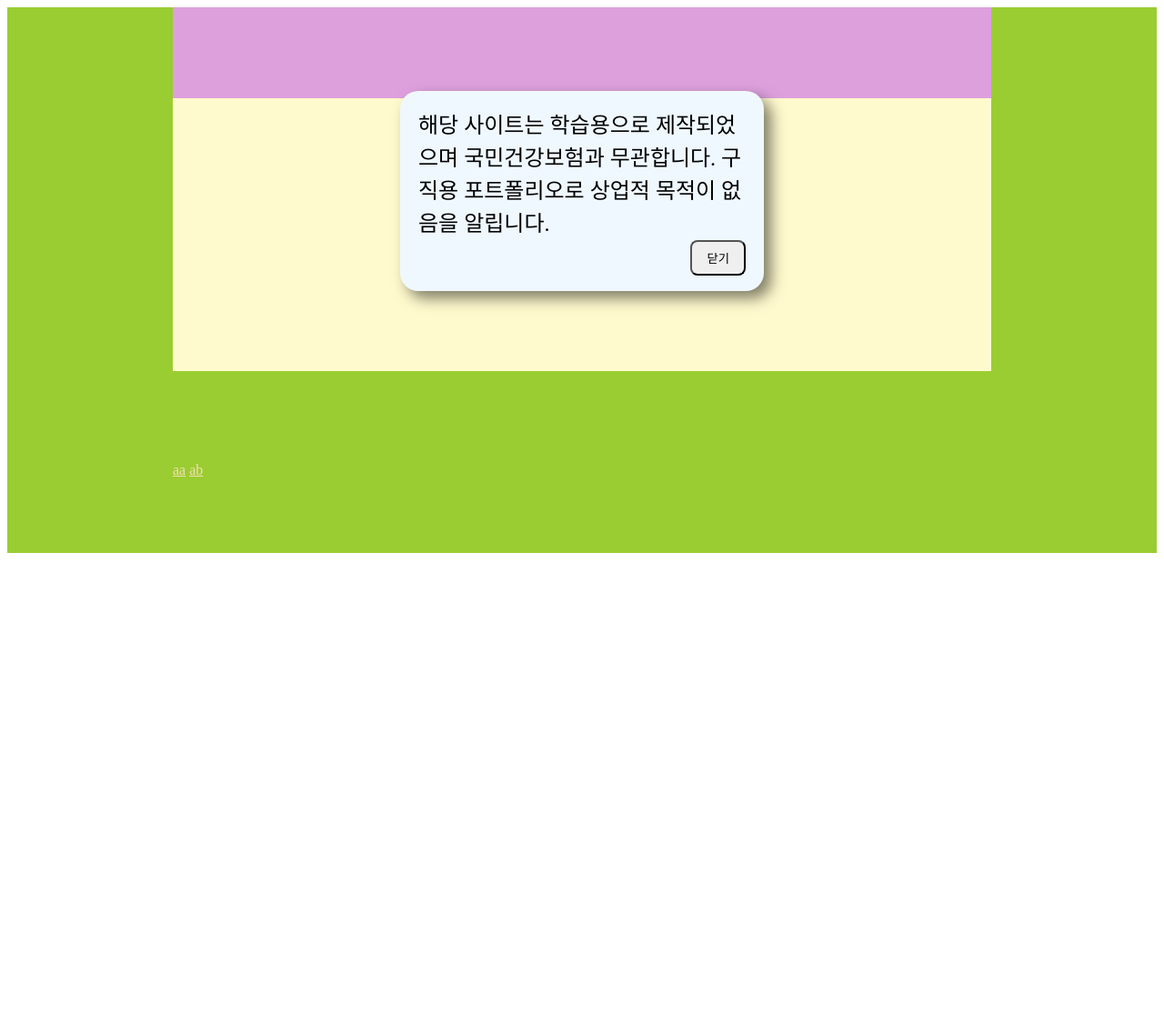
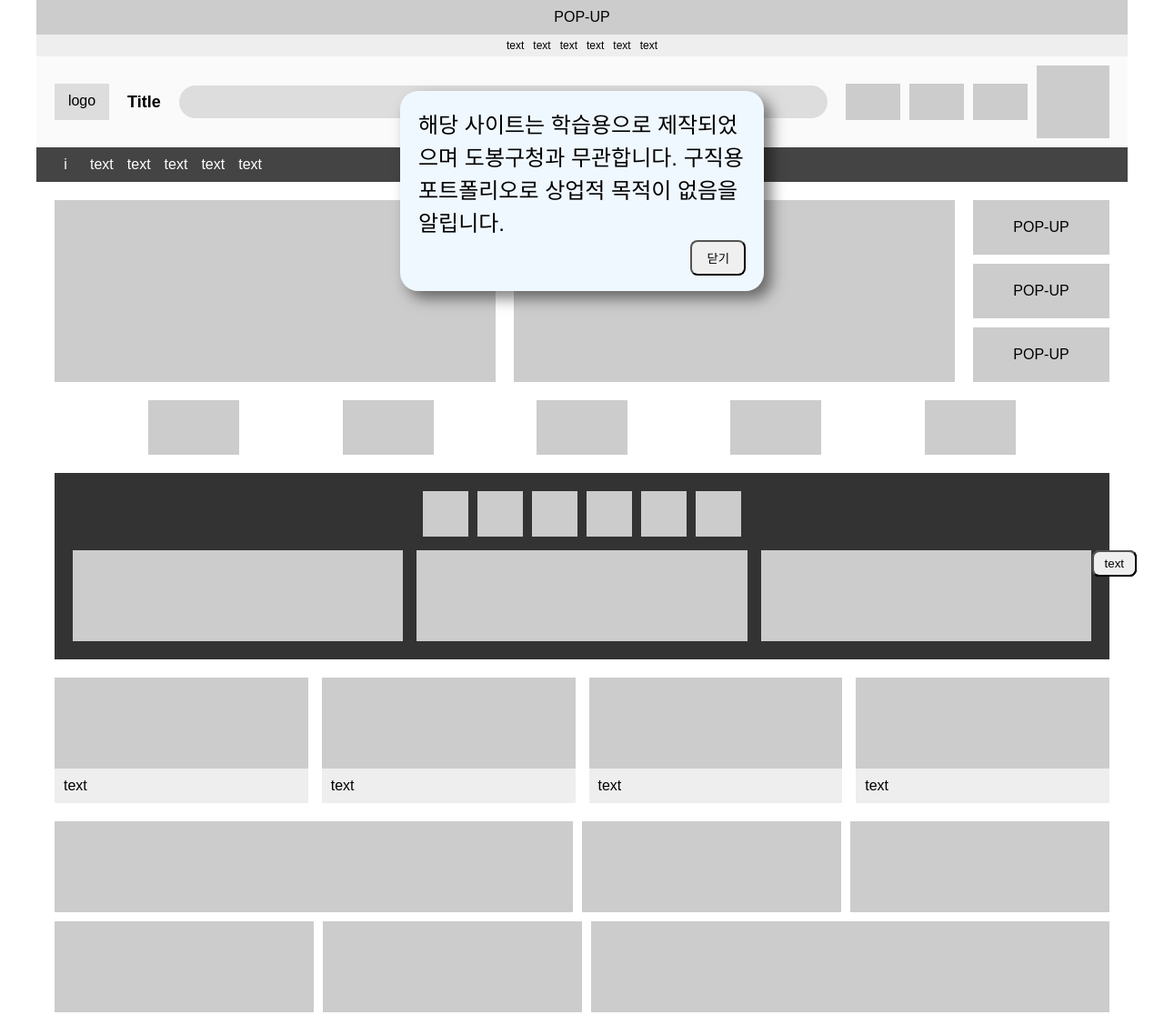
Before and after one commit to eujene2002/eujene2002, a plain HTML site: page index.html in a window 1280 px wide. Shown: the top 1116 px of the page at 91% size. Before the commit the page ends 800 px from the top, so only its background shows below. Drawn offline with Linux system fonts and the light colour scheme.

Commit message:
새 폴더 및 수정사항 반영

```diff
--- /dev/null
+++ b/css/index.css
@@ -0,0 +1,350 @@
+@charset 'UTF-8';
+
+/* 공통 리셋 */
+* {
+  margin: 0;
+  padding: 0;
+  box-sizing: border-box;
+}
+
+body {
+  font-family: sans-serif;
+}
+
+/* 1. 팝업 바 */
+.popup-bar {
+  background: #ccc;
+  text-align: center;
+  padding: 10px 0;
+}
+
+/* 2. 상단 메뉴 */
+.top-menu {
+  background: #eee;
+}
+
+.menu-items {
+  display: flex;
+  justify-content: center;
+  gap: 10px;
+  padding: 5px 0;
+}
+
+.menu-items span {
+  font-size: 12px;
+}
+
+/* 3. 메인 헤더 */
+.main-header {
+  display: flex;
+  align-items: center;
+  background: #fafafa;
+  padding: 10px 20px;
+  gap: 20px;
+}
+
+.logo {
+  width: 60px;
+  height: 40px;
+  text-align: center;
+  padding-top: 10px;
+  background: #ddd;
+}
+
+.site-title {
+  font-size: 18px;
+}
+
+.search {
+  flex: 1;
+  height: 36px;
+  background: #ddd;
+  border-radius: 18px;
+  padding-top: 10px;
+  text-align: center;
+}
+
+.header-images {
+  display: flex;
+  gap: 10px;
+  justify-content: flex-end;
+  align-items: center;
+}
+
+.thumb {
+  width: 60px;
+  height: 40px;
+  background: #ccc;
+}
+
+.banner {
+  width: 80px;
+  height: 80px;
+  background: #ccc;
+}
+
+/* 4. 서브 네비게이션 */
+.subnav {
+  display: flex;
+  align-items: center;
+  gap: 15px;
+  background: #444;
+  color: #fff;
+  padding: 10px 20px;
+}
+
+.subnav .info-icon {
+  width: 24px;
+  text-align: center;
+}
+
+.subnav-items {
+  display: flex;
+  gap: 15px;
+}
+
+/* 본문 영역 공통 */
+main {
+  padding: 20px;
+}
+
+/* 5. 히어로 섹션 */
+.hero {
+  display: flex;
+  gap: 20px;
+  margin-bottom: 20px;
+}
+
+.hero-left,
+.hero-right {
+  flex: 1;
+  height: 200px;
+  background: #ccc;
+}
+
+.hero-aside {
+  display: flex;
+  flex-direction: column;
+  gap: 10px;
+  width: 150px;
+}
+
+.popup-box {
+  flex: 1;
+  background: #ccc;
+  display: flex;
+  justify-content: center;
+  align-items: center;
+}
+
+/* 6. 썸네일 */
+.thumbnails {
+  display: flex;
+  gap: 10px;
+  margin-bottom: 20px;
+  justify-content: space-evenly;
+
+}
+
+.thumb-small {
+  width: 100px;
+  height: 60px;
+  background: #ccc;
+}
+
+/* 7. 프로모션 섹션 */
+.promo {
+  background: #333;
+  color: #fff;
+  padding: 20px;
+  margin-bottom: 20px;
+}
+
+.promo-header {
+  display: flex;
+  align-items: center;
+  gap: 60px;
+  margin-bottom: 15px;
+  justify-content: space-evenly;
+}
+
+.info-icon-light {
+  width: 24px;
+  text-align: center;
+}
+
+.icon-list {
+  display: flex;
+  gap: 10px;
+}
+
+.icon-box {
+  width: 50px;
+  height: 50px;
+  background: #ccc;
+}
+
+.promo-buttons button {
+  margin-right: 10px;
+  padding: 5px 12px;
+}
+
+.promo-cards {
+  display: grid;
+  grid-template-columns: repeat(3, 1fr);
+  gap: 15px;
+  margin-top: 15px;
+}
+
+.promo-cards .card {
+  height: 100px;
+  background: #ccc;
+}
+
+/* 8. 카드 그리드 */
+.cards {
+  display: flex;
+  gap: 15px;
+  margin-bottom: 20px;
+}
+
+.card-block {
+  background: #eee;
+  flex: 1;
+}
+
+.card-img {
+  height: 100px;
+  background: #ccc;
+}
+
+.card-text {
+  padding: 10px;
+}
+
+/* 9. 혼합 레이아웃 */
+.mixed-layout .mixed-row1,
+.mixed-layout .mixed-row2 {
+  display: flex;
+  gap: 10px;
+  margin-bottom: 10px;
+}
+
+.box-large {
+  flex: 2;
+  height: 100px;
+  background: #ccc;
+}
+
+.box-small {
+  flex: 1;
+  height: 100px;
+  background: #ccc;
+}
+
+/* 10. 하이라이트 */
+.highlight-title {
+  font-size: 16px;
+  margin-bottom: 10px;
+}
+
+.highlight-content {
+  display: flex;
+  gap: 20px;
+}
+
+.highlight-left,
+.highlight-right {
+  flex: 1;
+  height: 200px;
+  background: #ccc;
+}
+
+.highlight-grid {
+  display: grid;
+  grid-template-columns: repeat(3, 1fr);
+  gap: 10px;
+}
+
+.highlight-grid .item {
+  background: #ccc;
+  height: 60px;
+}
+
+/* 11. 풋터 */
+footer {
+  background: #eee;
+  padding: 20px;
+}
+
+.footer-nav {
+  display: flex;
+  justify-content: center;
+  gap: 10px;
+  margin-bottom: 15px;
+}
+
+.footer-nav button {
+  padding: 6px 12px;
+}
+
+.footer-content {
+  display: flex;
+  align-items: center;
+  justify-content: space-between;
+}
+
+.logo-sm {
+  width: 40px;
+  height: 30px;
+  background: #ddd;
+  text-align: center;
+  padding-top: 5px;
+}
+
+.footer-menu {
+  display: flex;
+  gap: 10px;
+}
+
+.footer-icons {
+  display: flex;
+  gap: 10px;
+}
+
+.icon-thumb {
+  width: 30px;
+  height: 30px;
+  background: #ccc;
+}
+
+.container {
+  width: 100%;
+  max-width: 1200px;
+  margin: 0 auto;
+}
+
+.popup {
+  position: fixed;
+  width: 400px;
+  height: 220px;
+  background-color: aliceblue;
+  border-radius: 20px;
+  padding: 20px;
+  box-sizing: border-box;
+  font-size: 24px;
+  z-index: 999;
+  left: 50%;
+  transform: translateX(-50%);
+  top: 100px;
+  box-shadow: 8px 8px 16px rgba(0, 0, 0, .5);
+  line-height: 1.5;
+}
+
+button {
+  display: block;
+  padding: 8px 16px;
+  border-radius: 8px;
+  position: absolute;
+  right: 20px;
+}
--- a/index.html
+++ b/index.html
@@ -4,114 +4,174 @@
 <head>
     <meta charset="UTF-8">
     <meta name="viewport" content="width=device-width, initial-scale=1.0">
-    <title>Document</title>
-    <style>
-        section {
-            width: 100%;
-            height: 600px;
-            background-color: yellowgreen;
-
-        }
-
-        .inner {
-            width: 900px;
-            height: 400px;
-            background-color: lemonchiffon;
-            margin: auto;
-        }
-
-        .menu {
-            width: 100%;
-            height: 100px;
-            background-color: plum;
-            /* overflow: hidden; */
-        }
-
-        .link {
-            width: 20%;
-            height: 500px;
-            /* background-color: pink; */
-            position: relative;
-            top: 100px;
-            z-index: 555;
-        }
-
-        .menu:hover {
-            overflow: visible;
-        }
-
-        /* .menu:hover .w100 */
-        .menu:hover::before {
-            height: 500px;
-        }
-
-        /* .w100 */
-        .menu::before {
-            content: '';
-            width: 100vw;
-            height: 0;
-            background-color: black;
-            position: absolute;
-            left: 0;
-            top: 100px;
-            z-index: 0;
-        }
-
-        a {
-            color: wheat;
-        }
-    </style>
-    <style>
-        .popup{
-            position: fixed;
-            width: 400px;
-            height: 220px;
-            background-color: aliceblue;
-            border-radius: 20px;
-            padding: 20px;
-            box-sizing: border-box;
-            font-size: 24px;
-            z-index: 999;
-            left: 50%;
-            transform: translateX(-50%);
-            top: 100px;
-            box-shadow: 8px 8px 16px rgba(0, 0, 0, .5);
-            line-height: 1.5;
-        }
-        button{
-            display: block;
-            padding: 8px 16px;
-            border-radius: 8px;
-            position: absolute;
-            right: 20px;
-        }
-    </style>
+    <title>도봉구청 와이어프레임</title>
+    <link rel="stylesheet" href="css/index.css">
 </head>
 
 <body>
     <div class="popup">
-    해당 사이트는 학습용으로 제작되었으며 국민건강보험과 무관합니다.
+        해당 사이트는 학습용으로 제작되었으며 도봉구청과 무관합니다.
         구직용 포트폴리오로 상업적 목적이 없음을 알립니다.
         <button>닫기</button>
     </div>
+    <div class="container">
 
-<div class="wrap">
-    <header></header>
+        <!-- 1. 상단 팝업 바 -->
+        <div class="popup-bar">POP-UP</div>
+
+        <!-- 2. 상단 메뉴 바 -->
+        <div class="top-menu">
+            <nav class="menu-items">
+                <span>text</span><span>text</span><span>text</span>
+                <span>text</span><span>text</span><span>text</span>
+            </nav>
+        </div>
+
+        <!-- 3. 헤더 -->
+        <header class="main-header">
+            <div class="logo">logo</div>
+            <h1 class="site-title">Title</h1>
+            <div class="search">search</div>
+            <div class="header-images">
+                <div class="thumb"></div>
+                <div class="thumb"></div>
+                <div class="thumb"></div>
+                <div class="banner"></div>
+            </div>
+        </header>
+
+        <!-- 4. 서브 네비게이션 -->
+        <nav class="subnav">
+            <span class="info-icon">i</span>
+            <div class="subnav-items">
+                <span>text</span><span>text</span><span>text</span>
+                <span>text</span><span>text</span>
+            </div>
+        </nav>
+
         <main>
-        <section>
-            <div class="inner">
-                <div class="menu">
-                    <div class="link"></div>
-                    <div class="w100">
-                        <a href="#">aa</a>
-                        <a href="#">ab</a>
+
+            <!-- 5. 메인 히어로 섹션 -->
+            <section class="hero">
+                <div class="hero-left"></div>
+                <div class="hero-right"></div>
+                <aside class="hero-aside">
+                    <div class="popup-box">POP-UP</div>
+                    <div class="popup-box">POP-UP</div>
+                    <div class="popup-box">POP-UP</div>
+                </aside>
+            </section>
+
+            <!-- 6. 썸네일 스트립 -->
+            <section class="thumbnails">
+                <div class="thumb-small"></div>
+                <div class="thumb-small"></div>
+                <div class="thumb-small"></div>
+                <div class="thumb-small"></div>
+                <div class="thumb-small"></div>
+            </section>
+
+            <!-- 7. 프로모션/아이콘 섹션 -->
+            <section class="promo">
+                <div class="promo-header">
+                    <div class="icon-list">
+                        <div class="icon-box"></div>
+                        <div class="icon-box"></div>
+                        <div class="icon-box"></div>
+                        <div class="icon-box"></div>
+                        <div class="icon-box"></div>
+                        <div class="icon-box"></div>
                     </div>
                 </div>
+                <div class="promo-buttons">
+                    <button>text</button>
+                    <button>text</button>
+                    <button>text</button>
+                </div>
+                <div class="promo-cards">
+                    <div class="card"></div>
+                    <div class="card"></div>
+                    <div class="card"></div>
                 </div>
             </section>
+
+            <!-- 8. 카드 그리드 섹션 -->
+            <section class="cards">
+                <div class="card-block">
+                    <div class="card-img"></div>
+                    <div class="card-text">text</div>
+                </div>
+                <div class="card-block">
+                    <div class="card-img"></div>
+                    <div class="card-text">text</div>
+                </div>
+                <div class="card-block">
+                    <div class="card-img"></div>
+                    <div class="card-text">text</div>
+                </div>
+                <div class="card-block">
+                    <div class="card-img"></div>
+                    <div class="card-text">text</div>
+                </div>
+            </section>
+
+            <!-- 9. 혼합 레이아웃 섹션 -->
+            <section class="mixed-layout">
+                <div class="mixed-row1">
+                    <div class="box-large"></div>
+                    <div class="box-small"></div>
+                    <div class="box-small"></div>
+                </div>
+                <div class="mixed-row2">
+                    <div class="box-small"></div>
+                    <div class="box-small"></div>
+                    <div class="box-large"></div>
+                </div>
+            </section>
+
+            <!-- 10. 하이라이트 섹션 -->
+            <section class="highlight">
+                <div class="highlight-title">text</div>
+                <div class="highlight-content">
+                    <div class="highlight-left"></div>
+                    <div class="highlight-grid">
+                        <div class="item"></div>
+                        <div class="item"></div>
+                        <div class="item"></div>
+                        <div class="item"></div>
+                        <div class="item"></div>
+                        <div class="item"></div>
+                        <div class="item"></div>
+                        <div class="item"></div>
+                        <div class="item"></div>
+                    </div>
+                    <div class="highlight-right"></div>
+                </div>
+            </section>
+
         </main>
-    <footer></footer>
+
+        <!-- 11. 풋터 -->
+        <footer>
+            <nav class="footer-nav">
+                <button>button</button><button>button</button>
+                <button>button</button><button>button</button>
+                <button>button</button>
+            </nav>
+            <div class="footer-content">
+                <div class="logo-sm">logo</div>
+                <div class="footer-menu">
+                    <span>text</span><span>text</span><span>text</span>
                 </div>
-<script src="js.js"></script>
+                <div class="footer-icons">
+                    <div class="icon-thumb"></div>
+                    <div class="icon-thumb"></div>
+                </div>
+            </div>
+        </footer>
+
+    </div>
+    <script src="js/js.js"></script>
 </body>
+
 </html>
```
Also changed, not shown: 2 other files. Lines whose indentation alone changed are shown as unchanged.
